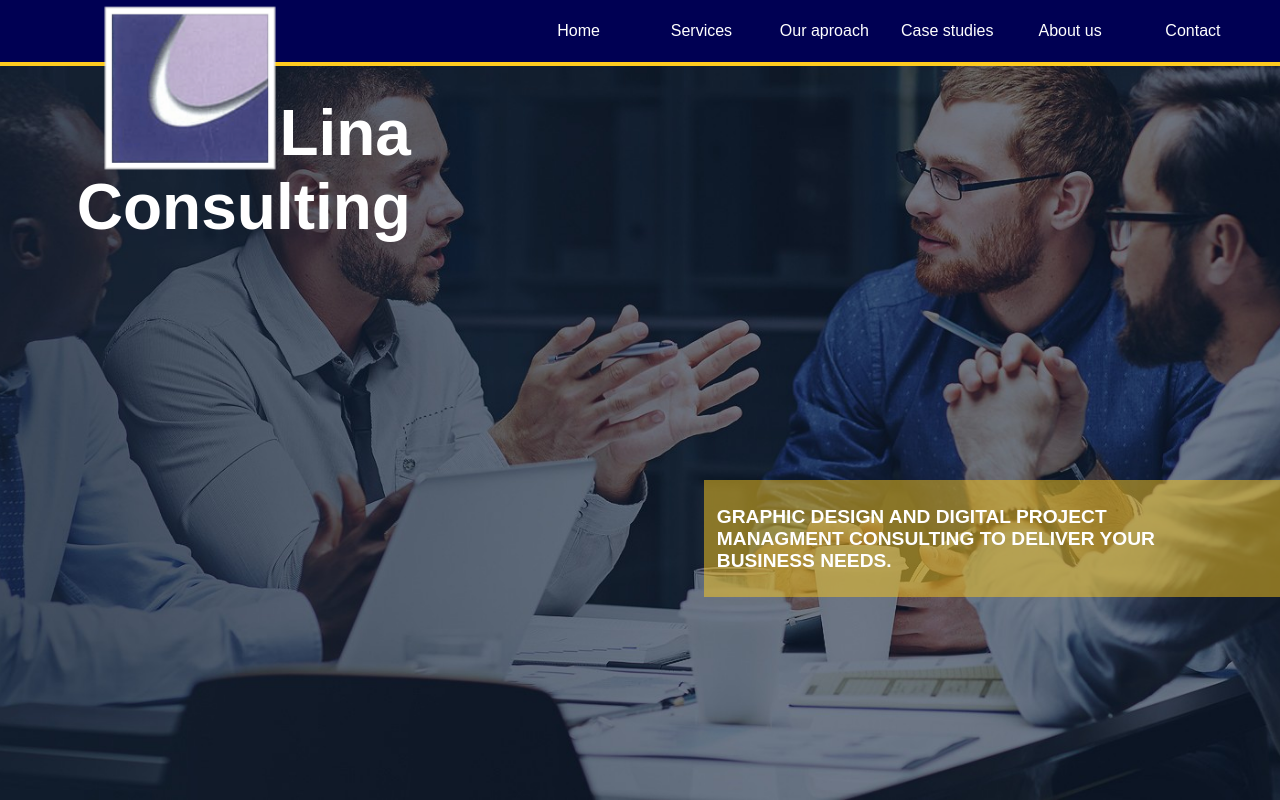
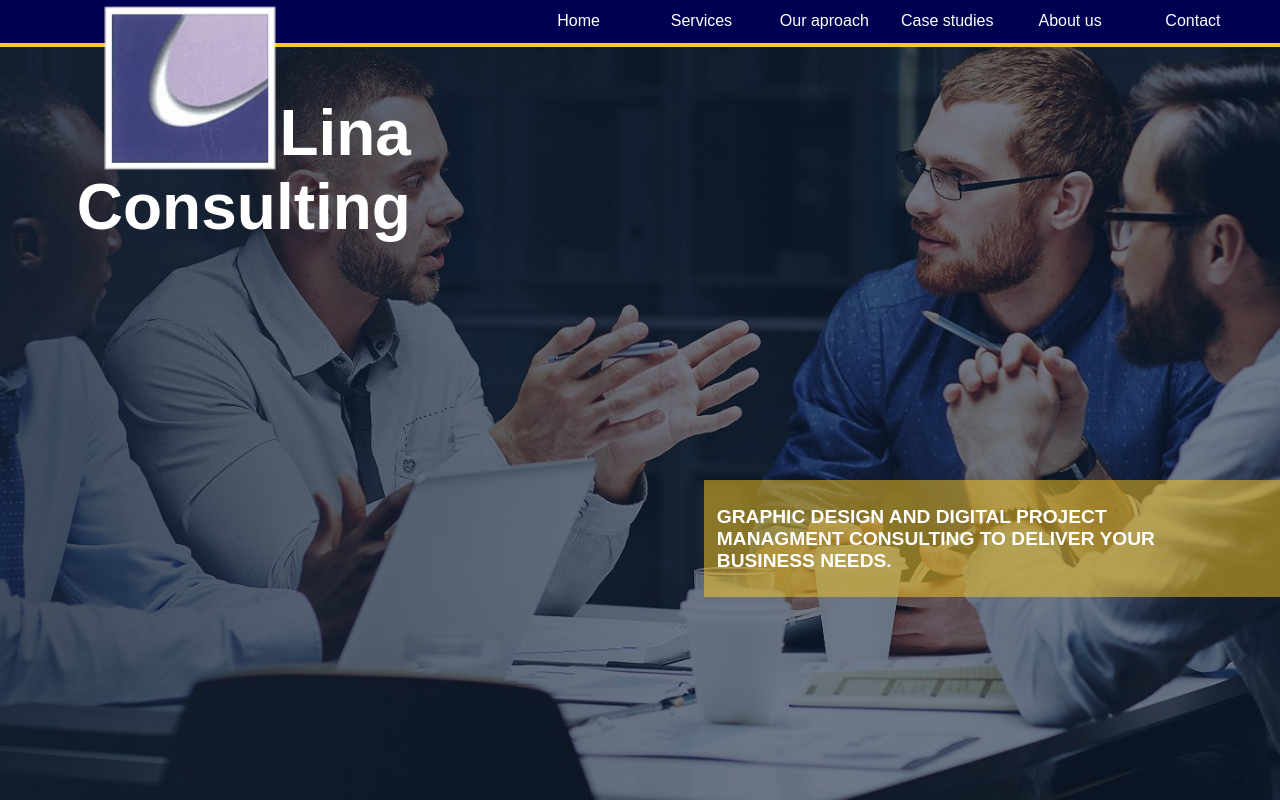
Before and after one commit to borigendiego/linaconsulting, a React (Create React App) app: page / in a window 1280 px wide. Shown: the top 800 px of the page. Built offline with nearby package versions, Linux system fonts and the light colour scheme.

Commit message:
Fix redirection

```diff
--- a/src/components/header/constants.js
+++ b/src/components/header/constants.js
@@ -1,18 +1,22 @@
 const HEADER_LINKS = [
     {
         label: 'Home',
+        isAnchor: true,
         linkTo: '/'
     },
     {
         label: 'Services',
+        isAnchor: true,
         linkTo: '/#SERVICES'
     },
     {
         label: 'Our aproach',
+        isAnchor: true,
         linkTo: '/#APPROACH'
     },
     {
         label: 'Case studies',
+        isAnchor: true,
         linkTo: '/#CASE'
     },
     {
--- a/src/components/header/header.scss
+++ b/src/components/header/header.scss
@@ -55,13 +55,14 @@
 
   li {
     display: flex;
-    justify-content: center;
-    padding: 3% 0;
     transition: all 300ms;
     width: 100%;
 
     a {
       transition: all 300ms;
+      padding: 10% 2%;
+      text-align: center;
+      width: 100%;
     }
   }
 
--- a/src/components/header/index.js
+++ b/src/components/header/index.js
@@ -6,6 +6,9 @@ import { HEADER_LINKS } from './constants';
 import './header.scss';
 //Images
 import logo from '../../assets/images/logo.png';
+import {
+    Link
+} from 'react-router-dom';
 
 const Header = () => {
     return (
@@ -16,7 +19,15 @@ const Header = () => {
             <ul className={'nav-menu'} id={'large-screen-menu'}>
                 {
                     HEADER_LINKS.map((item) =>
-                        <li key={item.label} className={'nav-element'}><a href={item.linkTo}>{item.label}</a></li>
+                            <li key={item.label} className={'nav-element'}>
+                                {
+                                item.isAnchor
+                                    ? <a href={item.linkTo}>{item.label}</a>
+                                    : <Link to={item.linkTo}>{item.label}</Link>
+                                }
+                            </li>
+
+
                     )
                 }
             </ul>
```
